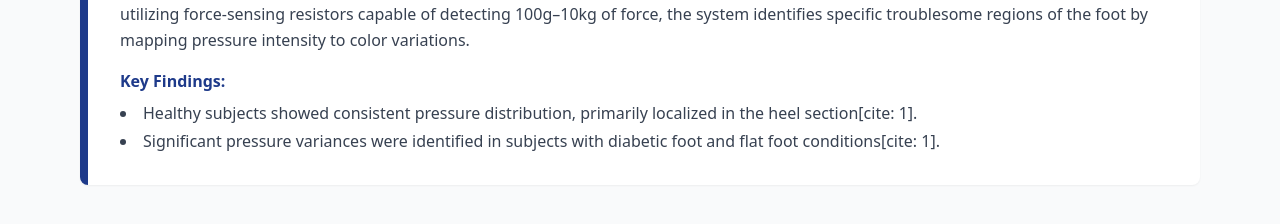
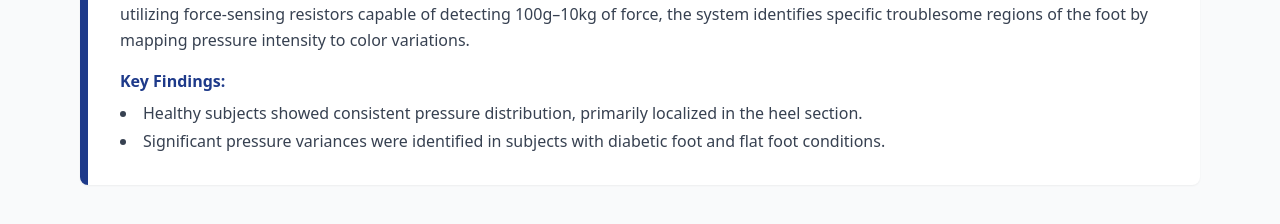
Before and after one commit to AnanyaAnower/AnanyaAnower.github.io, a Jekyll site: the page gait-analysis-project.html, which Jekyll copies as it is, in a window 1280 px wide and 900 px high, scrolled down 1117 px. Shown: the part 667-891 px from the top of the window. Built offline with Jekyll 4.4.1, drawn with Linux system fonts in a browser that asks for light colours; nearby versions of some CDN libraries.

Commit message:
Update gait-analysis-project.html

```diff
--- a/gait-analysis-project.html
+++ b/gait-analysis-project.html
@@ -63,8 +63,8 @@
             </p>
             <h3 class="font-bold text-blue-900 mb-2">Key Findings:</h3>
             <ul class="list-disc list-inside text-gray-700 space-y-1">
-                <li>Healthy subjects showed consistent pressure distribution, primarily localized in the heel section[cite: 1].</li>
-                <li>Significant pressure variances were identified in subjects with diabetic foot and flat foot conditions[cite: 1].</li>
+                <li>Healthy subjects showed consistent pressure distribution, primarily localized in the heel section.</li>
+                <li>Significant pressure variances were identified in subjects with diabetic foot and flat foot conditions.</li>
             </ul>
         </div>
     </main>
```
